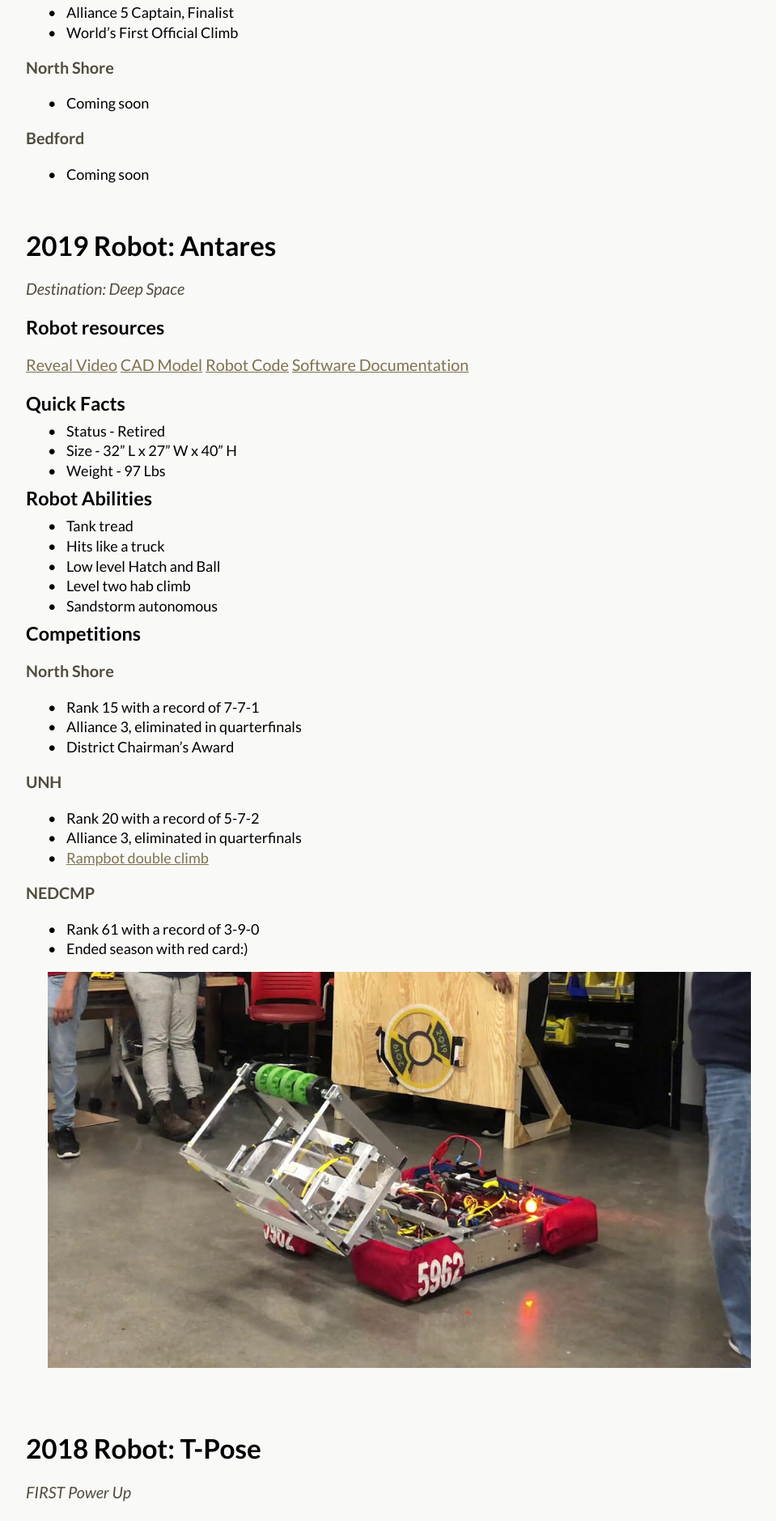
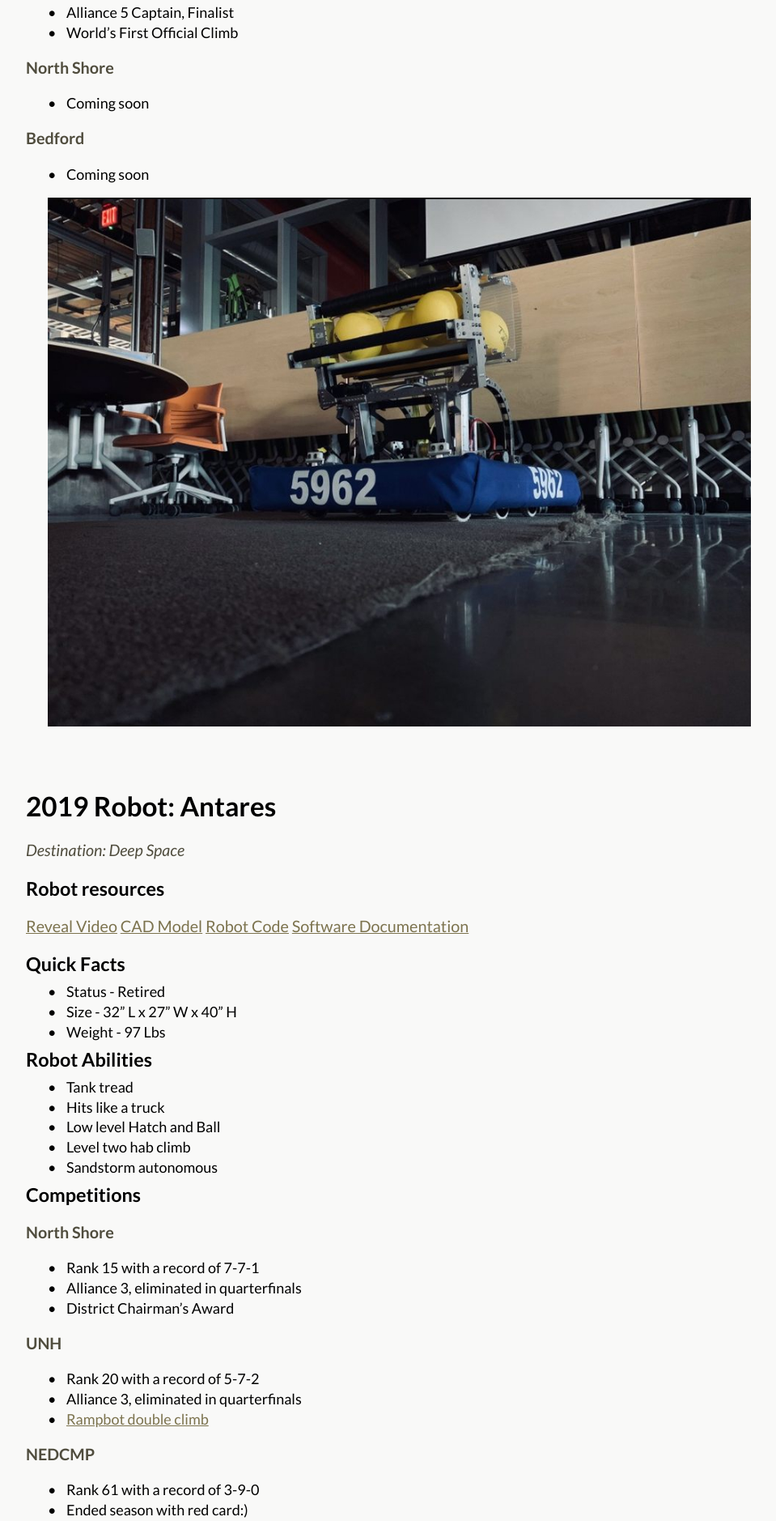
Before and after one commit to perSEVERE-5962/frc5962, a Jekyll site: the page built from robots.md, in a window 1280 px wide. Shown: the part 1173-3051 px from the top of the page at 81% size, without its empty margins (160-1119 px from the left). Built offline with Jekyll 4.4.1, drawn with Linux system fonts in a browser that asks for light colours.

Commit message:
Updated Robots

```diff
--- a/robots.md
+++ b/robots.md
@@ -36,7 +36,7 @@ Each year FRC Team 5962 builds a new robot to compete in the FIRST Robotics Comp
 
 **Bedford**
 1. Coming soon
-
+![TRENCHWALKER.jpeg](/uploads/TRENCHWALKER.jpeg)
 <div class="divider"></div>
 ## 2019 Robot: Antares
 *Destination: Deep Space*
```
